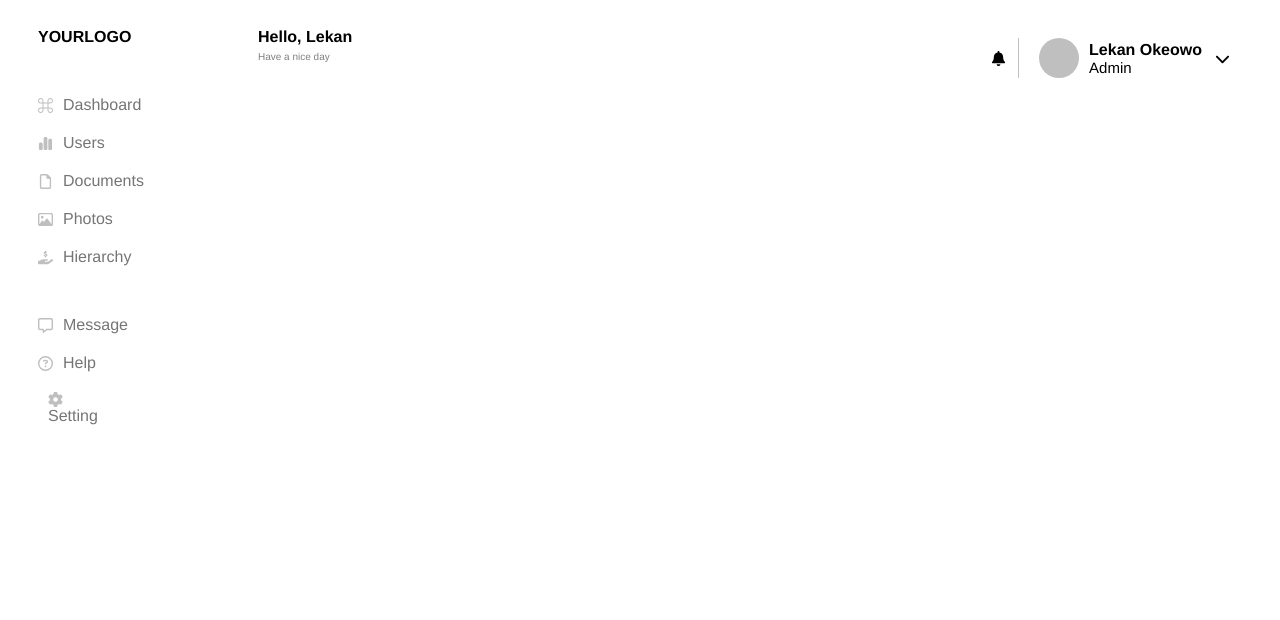
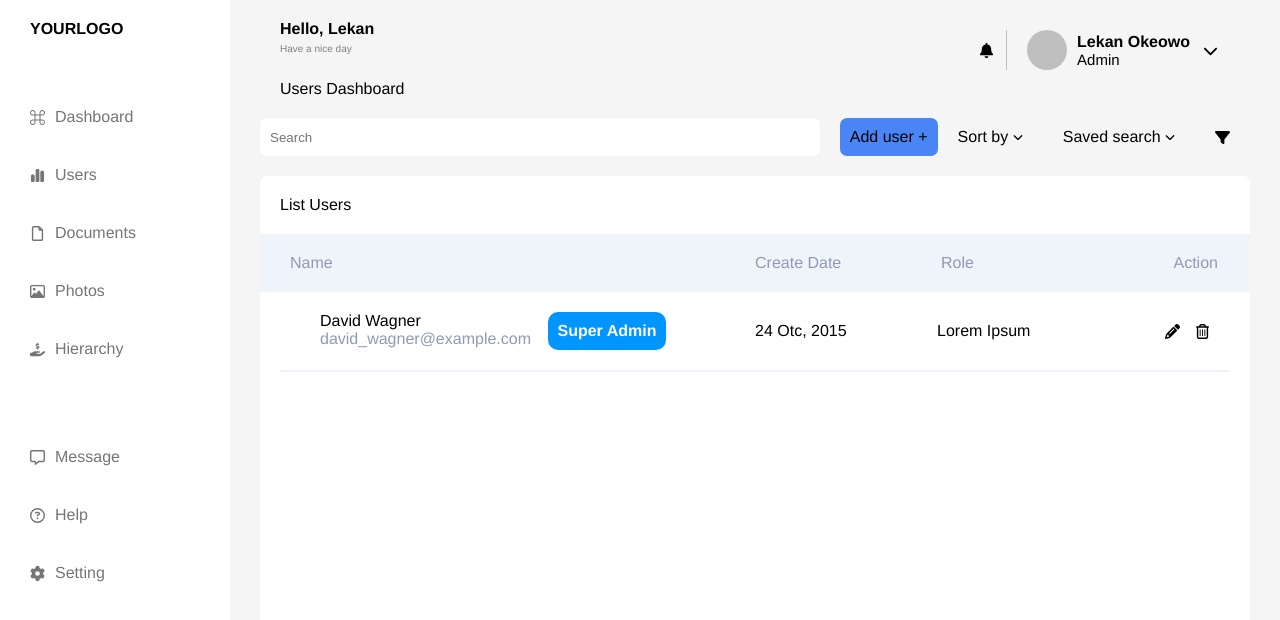
Before and after one commit to Megamia/Vue, a Vue app: page /DashBoard in a window 1280 px wide. Shown: the top 620 px of the page. Built offline with nearby package versions, Linux system fonts and the light colour scheme.

Commit message:
update dashboard

```diff
--- a/public/index.html
+++ b/public/index.html
@@ -7,7 +7,7 @@
     <link rel="icon" href="<%= BASE_URL %>favicon.ico">
     <title><%= htmlWebpackPlugin.options.title %></title>
   </head>
-  <body>
+  <body style="margin: 0;">
     <noscript>
       <strong>We're sorry but <%= htmlWebpackPlugin.options.title %> doesn't work properly without JavaScript enabled. Please enable it to continue.</strong>
     </noscript>
--- a/src/App.vue
+++ b/src/App.vue
@@ -4,9 +4,7 @@
 
 <script>
 import HelloWorld from './components/HelloWorld.vue';
-// import SiderBar from './components/SiderBar.vue';
 
-// import HomePage from './pages/HomePage.vue';
 export default {
   name: 'App',
   components: {
--- a/src/components/HeaderLayout.vue
+++ b/src/components/HeaderLayout.vue
@@ -31,11 +31,14 @@
 };
 </script>
 
-<style>
+<style scoped>
 .mainheader {
   display: flex;
   flex-direction: row;
   justify-content: space-between;
+  padding-inline: 50px;
+  padding-top: 20px;
+  background-color: #f5f5f5;
 }
 .user {
   display: flex;
--- a/src/components/HelloWorld.vue
+++ b/src/components/HelloWorld.vue
@@ -24,22 +24,22 @@
 };
 </script>
 
-<style>
+<style scoped>
 .hello {
   display: flex;
   flex-direction: row;
   flex: 1;
-  padding-inline: 30px;
-  padding-block: 20px;
+  background-color: #ffffff;
+
 }
 .SiderBar {
   display: flex;
+
 }
 .main {
   display: flex;
 flex:1;
   flex-direction: column;
-  padding-inline-start: 20px;
 }
 /* .main-content{
 } */
--- a/src/components/SiderBar.vue
+++ b/src/components/SiderBar.vue
@@ -5,8 +5,8 @@
     </div>
     <div class="page page1">
       <span class="list">
-        <svg
-          fill="#bfbfbf"
+        <router-link to="/DashBoard"
+          ><svg
             version="1.1"
             id="Capa_1"
             xmlns="http://www.w3.org/2000/svg"
@@ -20,115 +20,119 @@
 	S55.065,38,49,38z M42,11c0-3.859,3.14-7,7-7s7,3.141,7,7s-3.14,7-7,7h-7V11z M11,18c-3.86,0-7-3.141-7-7s3.14-7,7-7s7,3.141,7,7v7
 	H11z M18,49c0,3.859-3.14,7-7,7s-7-3.141-7-7s3.14-7,7-7h7V49z M22,38V22h16v16H22z M49,56c-3.86,0-7-3.141-7-7v-7h7
 	c3.86,0,7,3.141,7,7S52.86,56,49,56z"
-          />
-        </svg>
-        <router-link to="/HomePage">Dashboard</router-link>
+            /></svg
+          >Dashboard</router-link
+        >
       </span>
       <span class="list">
-        <svg
+        <router-link to="/AboutPage"
+          ><svg
             xmlns="http://www.w3.org/2000/svg"
             viewBox="0 0 448 512"
             class="icon"
           >
             <path
               d="M160 80c0-26.5 21.5-48 48-48h32c26.5 0 48 21.5 48 48V432c0 26.5-21.5 48-48 48H208c-26.5 0-48-21.5-48-48V80zM0 272c0-26.5 21.5-48 48-48H80c26.5 0 48 21.5 48 48V432c0 26.5-21.5 48-48 48H48c-26.5 0-48-21.5-48-48V272zM368 96h32c26.5 0 48 21.5 48 48V432c0 26.5-21.5 48-48 48H368c-26.5 0-48-21.5-48-48V144c0-26.5 21.5-48 48-48z"
-          />
-        </svg>
-        <router-link to="/AboutPage">Users</router-link>
+            /></svg
+          >Users</router-link
+        >
       </span>
       <span class="list">
-        <svg
+        <router-link to="/Dashboard"
+          ><svg
             xmlns="http://www.w3.org/2000/svg"
             viewBox="0 0 384 512"
             class="icon"
           >
             <path
               d="M320 464c8.8 0 16-7.2 16-16V160H256c-17.7 0-32-14.3-32-32V48H64c-8.8 0-16 7.2-16 16V448c0 8.8 7.2 16 16 16H320zM0 64C0 28.7 28.7 0 64 0H229.5c17 0 33.3 6.7 45.3 18.7l90.5 90.5c12 12 18.7 28.3 18.7 45.3V448c0 35.3-28.7 64-64 64H64c-35.3 0-64-28.7-64-64V64z"
-          />
-        </svg>
-        <router-link to="/HomePage">Documents</router-link>
+            /></svg
+          >Documents</router-link
+        >
       </span>
       <span class="list">
+        <router-link to="/AboutPage"
+          ><svg
+            xmlns="http://www.w3.org/2000/svg"
+            viewBox="0 0 512 512"
+            class="icon"
+          >
+            <path
+              d="M448 80c8.8 0 16 7.2 16 16V415.8l-5-6.5-136-176c-4.5-5.9-11.6-9.3-19-9.3s-14.4 3.4-19 9.3L202 340.7l-30.5-42.7C167 291.7 159.8 288 152 288s-15 3.7-19.5 10.1l-80 112L48 416.3l0-.3V96c0-8.8 7.2-16 16-16H448zM64 32C28.7 32 0 60.7 0 96V416c0 35.3 28.7 64 64 64H448c35.3 0 64-28.7 64-64V96c0-35.3-28.7-64-64-64H64zm80 192a48 48 0 1 0 0-96 48 48 0 1 0 0 96z"
+            /></svg
+          >Photos</router-link
+        >
+      </span>
+      <span class="list">
+        <router-link to="/Dashboard"
+          ><svg
+            xmlns="http://www.w3.org/2000/svg"
+            viewBox="0 0 576 512"
+            class="icon"
+          >
+            <path
+              d="M312 24V34.5c6.4 1.2 12.6 2.7 18.2 4.2c12.8 3.4 20.4 16.6 17 29.4s-16.6 20.4-29.4 17c-10.9-2.9-21.1-4.9-30.2-5c-7.3-.1-14.7 1.7-19.4 4.4c-2.1 1.3-3.1 2.4-3.5 3c-.3 .5-.7 1.2-.7 2.8c0 .3 0 .5 0 .6c.2 .2 .9 1.2 3.3 2.6c5.8 3.5 14.4 6.2 27.4 10.1l.9 .3c11.1 3.3 25.9 7.8 37.9 15.3c13.7 8.6 26.1 22.9 26.4 44.9c.3 22.5-11.4 38.9-26.7 48.5c-6.7 4.1-13.9 7-21.3 8.8V232c0 13.3-10.7 24-24 24s-24-10.7-24-24V220.6c-9.5-2.3-18.2-5.3-25.6-7.8c-2.1-.7-4.1-1.4-6-2c-12.6-4.2-19.4-17.8-15.2-30.4s17.8-19.4 30.4-15.2c2.6 .9 5 1.7 7.3 2.5c13.6 4.6 23.4 7.9 33.9 8.3c8 .3 15.1-1.6 19.2-4.1c1.9-1.2 2.8-2.2 3.2-2.9c.4-.6 .9-1.8 .8-4.1l0-.2c0-1 0-2.1-4-4.6c-5.7-3.6-14.3-6.4-27.1-10.3l-1.9-.6c-10.8-3.2-25-7.5-36.4-14.4c-13.5-8.1-26.5-22-26.6-44.1c-.1-22.9 12.9-38.6 27.7-47.4c6.4-3.8 13.3-6.4 20.2-8.2V24c0-13.3 10.7-24 24-24s24 10.7 24 24zM568.2 336.3c13.1 17.8 9.3 42.8-8.5 55.9L433.1 485.5c-23.4 17.2-51.6 26.5-80.7 26.5H192 32c-17.7 0-32-14.3-32-32V416c0-17.7 14.3-32 32-32H68.8l44.9-36c22.7-18.2 50.9-28 80-28H272h16 64c17.7 0 32 14.3 32 32s-14.3 32-32 32H288 272c-8.8 0-16 7.2-16 16s7.2 16 16 16H392.6l119.7-88.2c17.8-13.1 42.8-9.3 55.9 8.5zM193.6 384l0 0-.9 0c.3 0 .6 0 .9 0z"
+            /></svg
+          >Hierarchy</router-link
+        >
+      </span>
+    </div>
+    <div class="page page2">
+      <span class="list">
+        <router-link to="/AboutPage"
+          ><svg
+            xmlns="http://www.w3.org/2000/svg"
+            viewBox="0 0 512 512"
+            class="icon"
+          >
+            <path
+              d="M160 368c26.5 0 48 21.5 48 48v16l72.5-54.4c8.3-6.2 18.4-9.6 28.8-9.6H448c8.8 0 16-7.2 16-16V64c0-8.8-7.2-16-16-16H64c-8.8 0-16 7.2-16 16V352c0 8.8 7.2 16 16 16h96zm48 124l-.2 .2-5.1 3.8-17.1 12.8c-4.8 3.6-11.3 4.2-16.8 1.5s-8.8-8.2-8.8-14.3V474.7v-6.4V468v-4V416H112 64c-35.3 0-64-28.7-64-64V64C0 28.7 28.7 0 64 0H448c35.3 0 64 28.7 64 64V352c0 35.3-28.7 64-64 64H309.3L208 492z"
+            /></svg
+          >Message</router-link
+        >
+      </span>
+      <span class="list">
+        <router-link to="/Dashboard"
+          ><svg
+            xmlns="http://www.w3.org/2000/svg"
+            viewBox="0 0 512 512"
+            class="icon"
+          >
+            <path
+              d="M464 256A208 208 0 1 0 48 256a208 208 0 1 0 416 0zM0 256a256 256 0 1 1 512 0A256 256 0 1 1 0 256zm169.8-90.7c7.9-22.3 29.1-37.3 52.8-37.3h58.3c34.9 0 63.1 28.3 63.1 63.1c0 22.6-12.1 43.5-31.7 54.8L280 264.4c-.2 13-10.9 23.6-24 23.6c-13.3 0-24-10.7-24-24V250.5c0-8.6 4.6-16.5 12.1-20.8l44.3-25.4c4.7-2.7 7.6-7.7 7.6-13.1c0-8.4-6.8-15.1-15.1-15.1H222.6c-3.4 0-6.4 2.1-7.5 5.3l-.4 1.2c-4.4 12.5-18.2 19-30.6 14.6s-19-18.2-14.6-30.6l.4-1.2zM224 352a32 32 0 1 1 64 0 32 32 0 1 1 -64 0z"
+            /></svg
+          >Help</router-link
+        >
+      </span>
+      <span class="list">
+        <router-link to="/AboutPage">
           <svg
             xmlns="http://www.w3.org/2000/svg"
             viewBox="0 0 512 512"
             class="icon"
           >
             <path
-            d="M448 80c8.8 0 16 7.2 16 16V415.8l-5-6.5-136-176c-4.5-5.9-11.6-9.3-19-9.3s-14.4 3.4-19 9.3L202 340.7l-30.5-42.7C167 291.7 159.8 288 152 288s-15 3.7-19.5 10.1l-80 112L48 416.3l0-.3V96c0-8.8 7.2-16 16-16H448zM64 32C28.7 32 0 60.7 0 96V416c0 35.3 28.7 64 64 64H448c35.3 0 64-28.7 64-64V96c0-35.3-28.7-64-64-64H64zm80 192a48 48 0 1 0 0-96 48 48 0 1 0 0 96z"
-          />
-        </svg>
-        <router-link to="/AboutPage">Photos</router-link>
-      </span>
-      <span class="list">
-        <svg
-          xmlns="http://www.w3.org/2000/svg"
-          viewBox="0 0 576 512"
-          class="icon"
+              d="M495.9 166.6c3.2 8.7 .5 18.4-6.4 24.6l-43.3 39.4c1.1 8.3 1.7 16.8 1.7 25.4s-.6 17.1-1.7 25.4l43.3 39.4c6.9 6.2 9.6 15.9 6.4 24.6c-4.4 11.9-9.7 23.3-15.8 34.3l-4.7 8.1c-6.6 11-14 21.4-22.1 31.2c-5.9 7.2-15.7 9.6-24.5 6.8l-55.7-17.7c-13.4 10.3-28.2 18.9-44 25.4l-12.5 57.1c-2 9.1-9 16.3-18.2 17.8c-13.8 2.3-28 3.5-42.5 3.5s-28.7-1.2-42.5-3.5c-9.2-1.5-16.2-8.7-18.2-17.8l-12.5-57.1c-15.8-6.5-30.6-15.1-44-25.4L83.1 425.9c-8.8 2.8-18.6 .3-24.5-6.8c-8.1-9.8-15.5-20.2-22.1-31.2l-4.7-8.1c-6.1-11-11.4-22.4-15.8-34.3c-3.2-8.7-.5-18.4 6.4-24.6l43.3-39.4C64.6 273.1 64 264.6 64 256s.6-17.1 1.7-25.4L22.4 191.2c-6.9-6.2-9.6-15.9-6.4-24.6c4.4-11.9 9.7-23.3 15.8-34.3l4.7-8.1c6.6-11 14-21.4 22.1-31.2c5.9-7.2 15.7-9.6 24.5-6.8l55.7 17.7c13.4-10.3 28.2-18.9 44-25.4l12.5-57.1c2-9.1 9-16.3 18.2-17.8C227.3 1.2 241.5 0 256 0s28.7 1.2 42.5 3.5c9.2 1.5 16.2 8.7 18.2 17.8l12.5 57.1c15.8 6.5 30.6 15.1 44 25.4l55.7-17.7c8.8-2.8 18.6-.3 24.5 6.8c8.1 9.8 15.5 20.2 22.1 31.2l4.7 8.1c6.1 11 11.4 22.4 15.8 34.3zM256 336a80 80 0 1 0 0-160 80 80 0 1 0 0 160z"
+            /></svg
+          >Setting</router-link
         >
-          <path
-            d="M312 24V34.5c6.4 1.2 12.6 2.7 18.2 4.2c12.8 3.4 20.4 16.6 17 29.4s-16.6 20.4-29.4 17c-10.9-2.9-21.1-4.9-30.2-5c-7.3-.1-14.7 1.7-19.4 4.4c-2.1 1.3-3.1 2.4-3.5 3c-.3 .5-.7 1.2-.7 2.8c0 .3 0 .5 0 .6c.2 .2 .9 1.2 3.3 2.6c5.8 3.5 14.4 6.2 27.4 10.1l.9 .3c11.1 3.3 25.9 7.8 37.9 15.3c13.7 8.6 26.1 22.9 26.4 44.9c.3 22.5-11.4 38.9-26.7 48.5c-6.7 4.1-13.9 7-21.3 8.8V232c0 13.3-10.7 24-24 24s-24-10.7-24-24V220.6c-9.5-2.3-18.2-5.3-25.6-7.8c-2.1-.7-4.1-1.4-6-2c-12.6-4.2-19.4-17.8-15.2-30.4s17.8-19.4 30.4-15.2c2.6 .9 5 1.7 7.3 2.5c13.6 4.6 23.4 7.9 33.9 8.3c8 .3 15.1-1.6 19.2-4.1c1.9-1.2 2.8-2.2 3.2-2.9c.4-.6 .9-1.8 .8-4.1l0-.2c0-1 0-2.1-4-4.6c-5.7-3.6-14.3-6.4-27.1-10.3l-1.9-.6c-10.8-3.2-25-7.5-36.4-14.4c-13.5-8.1-26.5-22-26.6-44.1c-.1-22.9 12.9-38.6 27.7-47.4c6.4-3.8 13.3-6.4 20.2-8.2V24c0-13.3 10.7-24 24-24s24 10.7 24 24zM568.2 336.3c13.1 17.8 9.3 42.8-8.5 55.9L433.1 485.5c-23.4 17.2-51.6 26.5-80.7 26.5H192 32c-17.7 0-32-14.3-32-32V416c0-17.7 14.3-32 32-32H68.8l44.9-36c22.7-18.2 50.9-28 80-28H272h16 64c17.7 0 32 14.3 32 32s-14.3 32-32 32H288 272c-8.8 0-16 7.2-16 16s7.2 16 16 16H392.6l119.7-88.2c17.8-13.1 42.8-9.3 55.9 8.5zM193.6 384l0 0-.9 0c.3 0 .6 0 .9 0z"
-          />
-        </svg>
-        <router-link to="/HomePage">Hierarchy</router-link>
-      </span>
-    </div>
-    <div class="page page2">
-      <span class="list">
-        <svg
-          xmlns="http://www.w3.org/2000/svg"
-          viewBox="0 0 512 512"
-          class="icon"
-        >
-          <path
-            d="M160 368c26.5 0 48 21.5 48 48v16l72.5-54.4c8.3-6.2 18.4-9.6 28.8-9.6H448c8.8 0 16-7.2 16-16V64c0-8.8-7.2-16-16-16H64c-8.8 0-16 7.2-16 16V352c0 8.8 7.2 16 16 16h96zm48 124l-.2 .2-5.1 3.8-17.1 12.8c-4.8 3.6-11.3 4.2-16.8 1.5s-8.8-8.2-8.8-14.3V474.7v-6.4V468v-4V416H112 64c-35.3 0-64-28.7-64-64V64C0 28.7 28.7 0 64 0H448c35.3 0 64 28.7 64 64V352c0 35.3-28.7 64-64 64H309.3L208 492z"
-          />
-        </svg>
-        <router-link to="/AboutPage">Message</router-link>
-      </span>
-      <span class="list">
-        <svg
-          xmlns="http://www.w3.org/2000/svg"
-          viewBox="0 0 512 512"
-          class="icon"
-        >
-          <path
-            d="M464 256A208 208 0 1 0 48 256a208 208 0 1 0 416 0zM0 256a256 256 0 1 1 512 0A256 256 0 1 1 0 256zm169.8-90.7c7.9-22.3 29.1-37.3 52.8-37.3h58.3c34.9 0 63.1 28.3 63.1 63.1c0 22.6-12.1 43.5-31.7 54.8L280 264.4c-.2 13-10.9 23.6-24 23.6c-13.3 0-24-10.7-24-24V250.5c0-8.6 4.6-16.5 12.1-20.8l44.3-25.4c4.7-2.7 7.6-7.7 7.6-13.1c0-8.4-6.8-15.1-15.1-15.1H222.6c-3.4 0-6.4 2.1-7.5 5.3l-.4 1.2c-4.4 12.5-18.2 19-30.6 14.6s-19-18.2-14.6-30.6l.4-1.2zM224 352a32 32 0 1 1 64 0 32 32 0 1 1 -64 0z"
-          />
-        </svg>
-        <router-link to="/HomePage">Help</router-link>
-      </span>
-      <span class="list">
-
-        <router-link to="/AboutPage">
-          <svg
-          xmlns="http://www.w3.org/2000/svg"
-          viewBox="0 0 512 512"
-          class="icon"
-        >
-          <!--!Font Awesome Free 6.5.1 by @fontawesome - https://fontawesome.com License - https://fontawesome.com/license/free Copyright 2024 Fonticons, Inc.-->
-          <path
-
-            d="M495.9 166.6c3.2 8.7 .5 18.4-6.4 24.6l-43.3 39.4c1.1 8.3 1.7 16.8 1.7 25.4s-.6 17.1-1.7 25.4l43.3 39.4c6.9 6.2 9.6 15.9 6.4 24.6c-4.4 11.9-9.7 23.3-15.8 34.3l-4.7 8.1c-6.6 11-14 21.4-22.1 31.2c-5.9 7.2-15.7 9.6-24.5 6.8l-55.7-17.7c-13.4 10.3-28.2 18.9-44 25.4l-12.5 57.1c-2 9.1-9 16.3-18.2 17.8c-13.8 2.3-28 3.5-42.5 3.5s-28.7-1.2-42.5-3.5c-9.2-1.5-16.2-8.7-18.2-17.8l-12.5-57.1c-15.8-6.5-30.6-15.1-44-25.4L83.1 425.9c-8.8 2.8-18.6 .3-24.5-6.8c-8.1-9.8-15.5-20.2-22.1-31.2l-4.7-8.1c-6.1-11-11.4-22.4-15.8-34.3c-3.2-8.7-.5-18.4 6.4-24.6l43.3-39.4C64.6 273.1 64 264.6 64 256s.6-17.1 1.7-25.4L22.4 191.2c-6.9-6.2-9.6-15.9-6.4-24.6c4.4-11.9 9.7-23.3 15.8-34.3l4.7-8.1c6.6-11 14-21.4 22.1-31.2c5.9-7.2 15.7-9.6 24.5-6.8l55.7 17.7c13.4-10.3 28.2-18.9 44-25.4l12.5-57.1c2-9.1 9-16.3 18.2-17.8C227.3 1.2 241.5 0 256 0s28.7 1.2 42.5 3.5c9.2 1.5 16.2 8.7 18.2 17.8l12.5 57.1c15.8 6.5 30.6 15.1 44 25.4l55.7-17.7c8.8-2.8 18.6-.3 24.5 6.8c8.1 9.8 15.5 20.2 22.1 31.2l4.7 8.1c6.1 11 11.4 22.4 15.8 34.3zM256 336a80 80 0 1 0 0-160 80 80 0 1 0 0 160z"
-          />
-        </svg>Setting</router-link>
       </span>
     </div>
   </div>
 </template>
 
 <script>
-// import { FontAwesomeIcon } from "@fortawesome/vue-fontawesome";
-// import { faUser, faFile } from "@fortawesome/free-solid-svg-icons";
 export default {
   name: "SiderBar",
   components: {},
 };
 </script>
 
-<style>
+<style scoped>
 .sidebar {
   width: 200px;
+  margin-top: 20px;
+  margin-left: 30px;
 }
 .logo {
   font-weight: bold;
@@ -137,7 +141,6 @@
 .page {
   display: flex;
   flex-direction: column;
-  gap: 20px;
 }
 .page span {
   display: flex;
@@ -146,27 +149,32 @@
 .page span a {
   display: flex;
   flex: 1;
-  flex-direction: column;
   text-decoration: none;
   color: #757575;
+  fill: #757575;
+  align-items: center;
+  margin-block: 20px;
+}
+.page span svg {
+  margin-right: 10px;
 }
 /* .page span a:active,
 .page svg:active,
 .page span a:focus,
 .page svg:focus {
-  border-right: 2px solid #0d99ff;
+  border-right: 2px solid #0d99ff;p
   color: #0d99ff;
   font-weight: bold;
   fill: #0d99ff;
 } */
 
 .page span a:active,
-.page span a:focus {
+.page span a:focus,
+.page span:focus {
   border-right: 2px solid #0d99ff;
   color: #0d99ff;
   font-weight: bold;
   fill: #0d99ff;
-
 }
 /* .page span :active svg path,
 .page span :focus svg path {
@@ -189,6 +197,12 @@
 }
 
 .list a {
-  margin-left: 10px;
+  display: flex;
+  flex-direction: row;
+}
+
+.icon {
+  width: 15px;
+  height: 15px;
 }
 </style>
--- a/src/main.js
+++ b/src/main.js
@@ -1,12 +1,12 @@
 import { createApp } from 'vue'
 import App from './App.vue'
 import { createRouter, createWebHistory } from "vue-router";
-import HomePage from './pages/HomePage';
+import DashBoard from './pages/DashBoard';
 import AboutPage from './pages/AboutPage';
 
 
 const routes = [
-    {path: '/HomePage',component: HomePage},
+    {path: '/DashBoard',component: DashBoard},
     {path: '/AboutPage',component: AboutPage},
 ]
 
--- /dev/null
+++ b/src/pages/DashBoard.vue
@@ -0,0 +1,235 @@
+<template>
+  <div class="main">
+    <div class="Users Dashboard">
+      <div class="title">
+        <span> Users Dashboard </span>
+      </div>
+      <div class="search">
+        <input type="text" placeholder="Search" class="searchinput" />
+        <div class="button">
+          <span> Add user + </span>
+        </div>
+        <div class="sort">
+          <span>
+            Sort by
+            <svg
+              xmlns="http://www.w3.org/2000/svg"
+              viewBox="0 0 512 512"
+              class="icon2"
+            >
+              <path
+                d="M233.4 406.6c12.5 12.5 32.8 12.5 45.3 0l192-192c12.5-12.5 12.5-32.8 0-45.3s-32.8-12.5-45.3 0L256 338.7 86.6 169.4c-12.5-12.5-32.8-12.5-45.3 0s-12.5 32.8 0 45.3l192 192z"
+              />
+            </svg>
+          </span>
+        </div>
+        <div class="savedsearch">
+          <span>
+            Saved search
+            <svg
+              xmlns="http://www.w3.org/2000/svg"
+              viewBox="0 0 512 512"
+              class="icon2"
+            >
+              <path
+                d="M233.4 406.6c12.5 12.5 32.8 12.5 45.3 0l192-192c12.5-12.5 12.5-32.8 0-45.3s-32.8-12.5-45.3 0L256 338.7 86.6 169.4c-12.5-12.5-32.8-12.5-45.3 0s-12.5 32.8 0 45.3l192 192z"
+              />
+            </svg>
+          </span>
+        </div>
+        <div class="filter">
+          <svg
+            xmlns="http://www.w3.org/2000/svg"
+            viewBox="0 0 512 512"
+            class="icon"
+          >
+            <path
+              d="M3.9 54.9C10.5 40.9 24.5 32 40 32H472c15.5 0 29.5 8.9 36.1 22.9s4.6 30.5-5.2 42.5L320 320.9V448c0 12.1-6.8 23.2-17.7 28.6s-23.8 4.3-33.5-3l-64-48c-8.1-6-12.8-15.5-12.8-25.6V320.9L9 97.3C-.7 85.4-2.8 68.8 3.9 54.9z"
+            />
+          </svg>
+        </div>
+      </div>
+      <div class="listusers">
+        <div class="namelist detailshare">
+          <span> List Users </span>
+        </div>
+        <div class="function detailshare">
+          <div class="name">
+            <span>Name</span>
+          </div>
+          <div class="createdate">
+            <span>Create Date</span>
+          </div>
+          <div class="role">
+            <span>Role</span>
+          </div>
+          <div class="action">
+            <span>Action</span>
+          </div>
+        </div>
+        <div class="details">
+          <div class="detail detailshare">
+            <div class="namenrole name ">
+              <div class="user name">
+                <span class="nameuser"> David Wagner </span>
+                <span class="email"> david_wagner@example.com </span>
+              </div>
+              <div class="buttonper">
+                <span> Super Admin </span>
+              </div>
+            </div>
+            <div class="time createdate">
+              <span> 24 Otc, 2015 </span>
+            </div>
+            <div class="namerole role">
+              <span>Lorem Ipsum </span>
+            </div>
+            <div class="actions action">
+              <svg
+                xmlns="http://www.w3.org/2000/svg"
+                viewBox="0 0 512 512"
+                class="icon"
+              >
+                <path
+                  d="M410.3 231l11.3-11.3-33.9-33.9-62.1-62.1L291.7 89.8l-11.3 11.3-22.6 22.6L58.6 322.9c-10.4 10.4-18 23.3-22.2 37.4L1 480.7c-2.5 8.4-.2 17.5 6.1 23.7s15.3 8.5 23.7 6.1l120.3-35.4c14.1-4.2 27-11.8 37.4-22.2L387.7 253.7 410.3 231zM160 399.4l-9.1 22.7c-4 3.1-8.5 5.4-13.3 6.9L59.4 452l23-78.1c1.4-4.9 3.8-9.4 6.9-13.3l22.7-9.1v32c0 8.8 7.2 16 16 16h32zM362.7 18.7L348.3 33.2 325.7 55.8 314.3 67.1l33.9 33.9 62.1 62.1 33.9 33.9 11.3-11.3 22.6-22.6 14.5-14.5c25-25 25-65.5 0-90.5L453.3 18.7c-25-25-65.5-25-90.5 0zm-47.4 168l-144 144c-6.2 6.2-16.4 6.2-22.6 0s-6.2-16.4 0-22.6l144-144c6.2-6.2 16.4-6.2 22.6 0s6.2 16.4 0 22.6z"
+                />
+              </svg>
+              <svg
+                xmlns="http://www.w3.org/2000/svg"
+                viewBox="0 0 448 512"
+                class="icon"
+              >
+                <path
+                  d="M170.5 51.6L151.5 80h145l-19-28.4c-1.5-2.2-4-3.6-6.7-3.6H177.1c-2.7 0-5.2 1.3-6.7 3.6zm147-26.6L354.2 80H368h48 8c13.3 0 24 10.7 24 24s-10.7 24-24 24h-8V432c0 44.2-35.8 80-80 80H112c-44.2 0-80-35.8-80-80V128H24c-13.3 0-24-10.7-24-24S10.7 80 24 80h8H80 93.8l36.7-55.1C140.9 9.4 158.4 0 177.1 0h93.7c18.7 0 36.2 9.4 46.6 24.9zM80 128V432c0 17.7 14.3 32 32 32H336c17.7 0 32-14.3 32-32V128H80zm80 64V400c0 8.8-7.2 16-16 16s-16-7.2-16-16V192c0-8.8 7.2-16 16-16s16 7.2 16 16zm80 0V400c0 8.8-7.2 16-16 16s-16-7.2-16-16V192c0-8.8 7.2-16 16-16s16 7.2 16 16zm80 0V400c0 8.8-7.2 16-16 16s-16-7.2-16-16V192c0-8.8 7.2-16 16-16s16 7.2 16 16z"
+                />
+              </svg>
+            </div>
+          </div>
+        </div>
+      </div>
+    </div>
+  </div>
+</template>
+
+<script>
+export default {
+  name: "DashBoard",
+};
+</script>
+
+<style scoped>
+.main {
+  background-color: #f5f5f5;
+  padding-inline: 30px;
+  height: 100vh;
+}
+.title {
+  margin-left: 20px;
+}
+.search {
+  display: flex;
+  flex-direction: row;
+  padding-block: 20px;
+}
+.searchinput {
+  border-radius: 7px;
+  border-width: 0;
+  padding: 10px;
+  display: flex;
+  flex: 1;
+  margin-right: 20px;
+}
+.icon {
+  width: 15px;
+  height: 15px;
+}
+.button {
+  background-color: #4a85f6;
+  padding: 10px;
+  border-radius: 7px;
+}
+.sort,
+.savedsearch,
+.filter {
+  display: flex;
+  flex-direction: row;
+  align-items: center;
+  margin-inline: 20px;
+}
+.icon2 {
+  width: 10px;
+  height: 10px;
+}
+.detailshare {
+  padding-block: 20px;
+  padding-inline: 20px;
+  align-items: center;
+}
+.listusers {
+  display: flex;
+  flex-direction: column;
+  background-color: #ffffff;
+  border-radius: 7px;
+  height: 500px;
+}
+.namelist {
+  display: flex;
+  flex-direction: row;
+}
+.function {
+  display: flex;
+  flex-direction: row;
+  background-color: #eff4fa;
+  color: #8f9bb3;
+  padding-inline: 30px;
+}
+.name {
+  width: 50%;
+}
+.name span {
+}
+.createdate {
+  width: 20%;
+}
+.role {
+  width: 25%;
+  flex:1;
+  display: flex;
+}
+.action {
+  width: 5%;
+}
+.actions{
+  display: flex;
+  justify-content: space-between;
+}
+.user {
+  display: flex;
+  flex-direction: column;
+  padding-inline-start: 20px;
+}
+.email{
+  color: #8f9bb3;
+}
+.buttonper{
+  display: flex;
+  align-items: center;
+  background-color: #0095ff;
+  border-radius: 10px;
+  padding: 10px;
+  color: #ffffff;
+  font-weight: bold;
+}
+.details{
+  padding-inline: 20px;
+}
+.detail {
+  display: flex;
+  flex-direction: row;
+  border-bottom: 2px solid #eff4fa;
+}
+.namenrole{
+  display: flex;
+  flex-direction: row;
+}
+</style>
--- a/src/pages/HomePage.vue
+++ /dev/null
@@ -1,13 +0,0 @@
-<template>
-  <div >
-    <p>Home</p>
-  </div>
-</template>
-
-<script>
-export default {
-  name:"HomePage",
-}
-</script>
-
-<style scoped></style>
```
Lines whose indentation alone changed are shown as unchanged.
